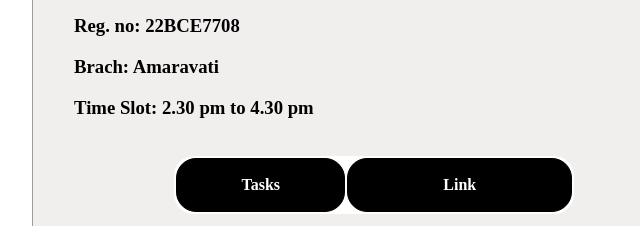
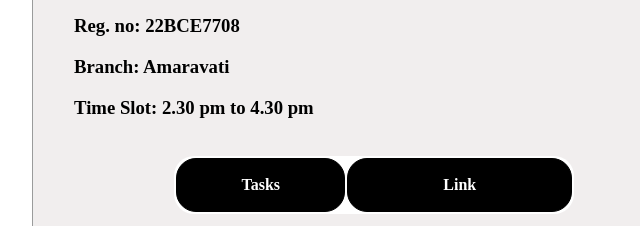
Before and after one commit to nallarahul/MERN-ASSIGNMENT-2, a plain HTML site: page index.html in a window 1280 px wide. Shown: the part 156-382 px from the top of the page, 266-906 px from the left. Drawn offline with Linux system fonts and the light colour scheme.

Commit message:
Update index.html

```diff
--- a/index.html
+++ b/index.html
@@ -77,7 +77,7 @@
         <Strong style="font-size: larger;">Assignment-2</Strong> <br> <br>
         <h3>Name: Nalla Rahul</h3>
         <h3>Reg. no: 22BCE7708</h3>
-        <h3>Brach: Amaravati</h3>
+        <h3>Branch: Amaravati</h3>
         <h3>Time Slot: 2.30 pm to 4.30 pm</h3><br>
 <div class="head">
         <table>
```
